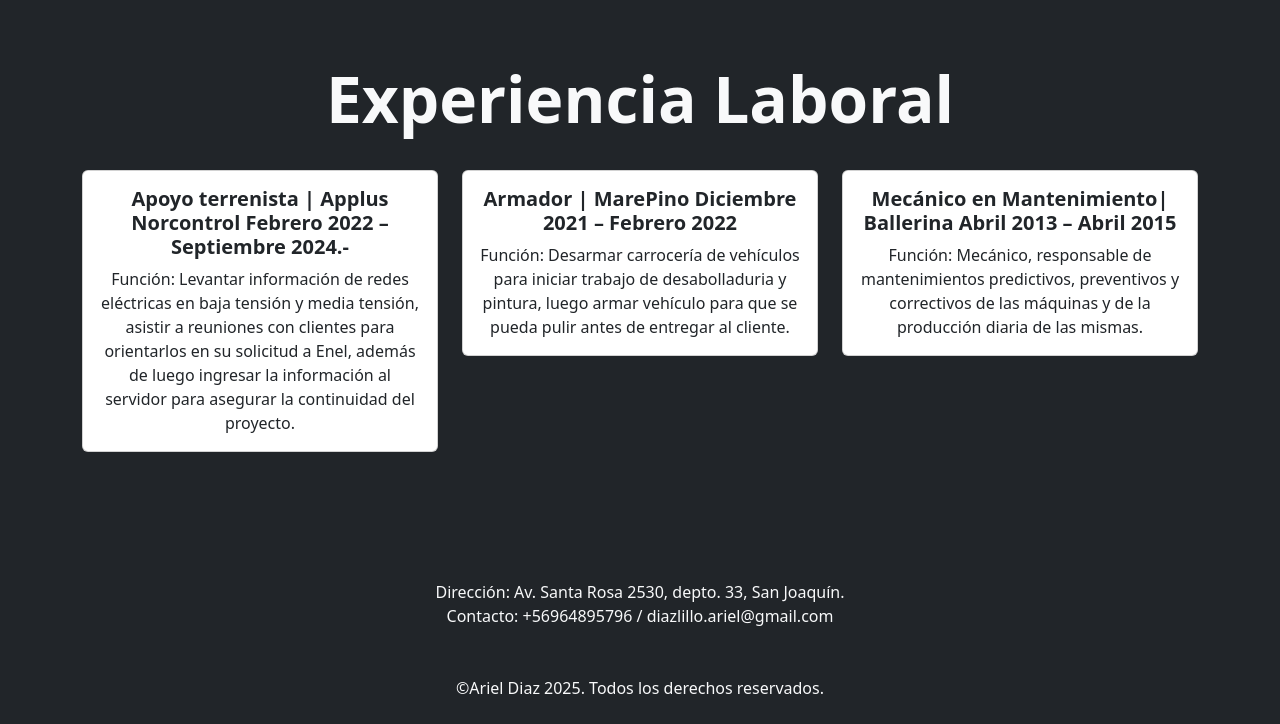
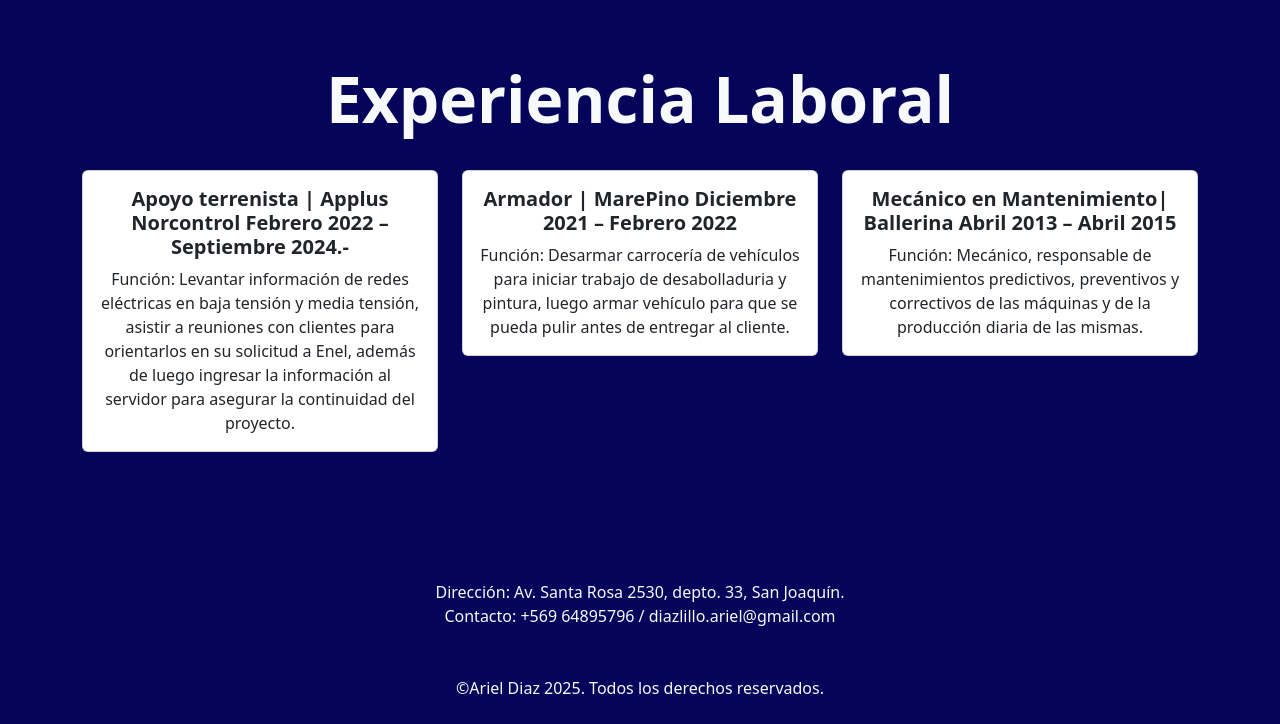
Before and after one commit to diazlilloariel/diazlilloariel.github.io, a plain HTML site: page index.html in a window 1280 px wide. Shown: the part 1144-1868 px from the top of the page. Drawn offline with nearby package versions, Linux system fonts and the light colour scheme.

Commit message:
cambio de background

```diff
--- a/assets/css/styles.css
+++ b/assets/css/styles.css
@@ -9,3 +9,7 @@
     background-size: cover;
     background-position: center;
   }
+
+.background {
+    background-color: rgb(4, 4, 90);
+}
--- a/index.html
+++ b/index.html
@@ -11,9 +11,9 @@
         <link rel="stylesheet" href="https://cdnjs.cloudflare.com/ajax/libs/font-awesome/6.7.2/css/all.min.css">
         <link rel="stylesheet" href="./assets/css/styles.css">
     </head>
-    <body class="bg-dark">
+    <body class="background">
         <!-- ACA VA LA NAVBAR -->
-        <nav class="navbar navbar-expand-lg navbar-dark bg-dark fixed-top">
+        <nav class="navbar navbar-expand-lg navbar-dark background fixed-top">
             <div class="container-fluid">
 
                 <a class="navbar-brand" href="#">Curriculum Vitae Ariel Diaz</a>
@@ -61,7 +61,7 @@
         <!-- FIN HEADER -->
 
         <!-- INICIO ACERCA DE MI -->
-        <main class="text-light text-end py-5 mt-5 bg-dark text-center">
+        <main class="text-light text-end py-5 mt-5 background text-center">
             <section id="Educación">
               <div>
                 <div class="container">
@@ -172,13 +172,13 @@
 
 
 
-        <footer class="bg-dark text-center text-light p-4">
+        <footer class="background text-center text-light p-4">
             <div class="container ">
                 <div class="ms-auto text-center my-5">
 
                     <ul class="list-unstyled">
                         <li>Dirección: Av. Santa Rosa 2530, depto. 33, San Joaquín.</li>
-                        <li>Contacto: +56964895796 / diazlillo.ariel@gmail.com</li>
+                        <li>Contacto: +569 64895796 / diazlillo.ariel@gmail.com</li>
 
                   </div>
                 </div>
```
